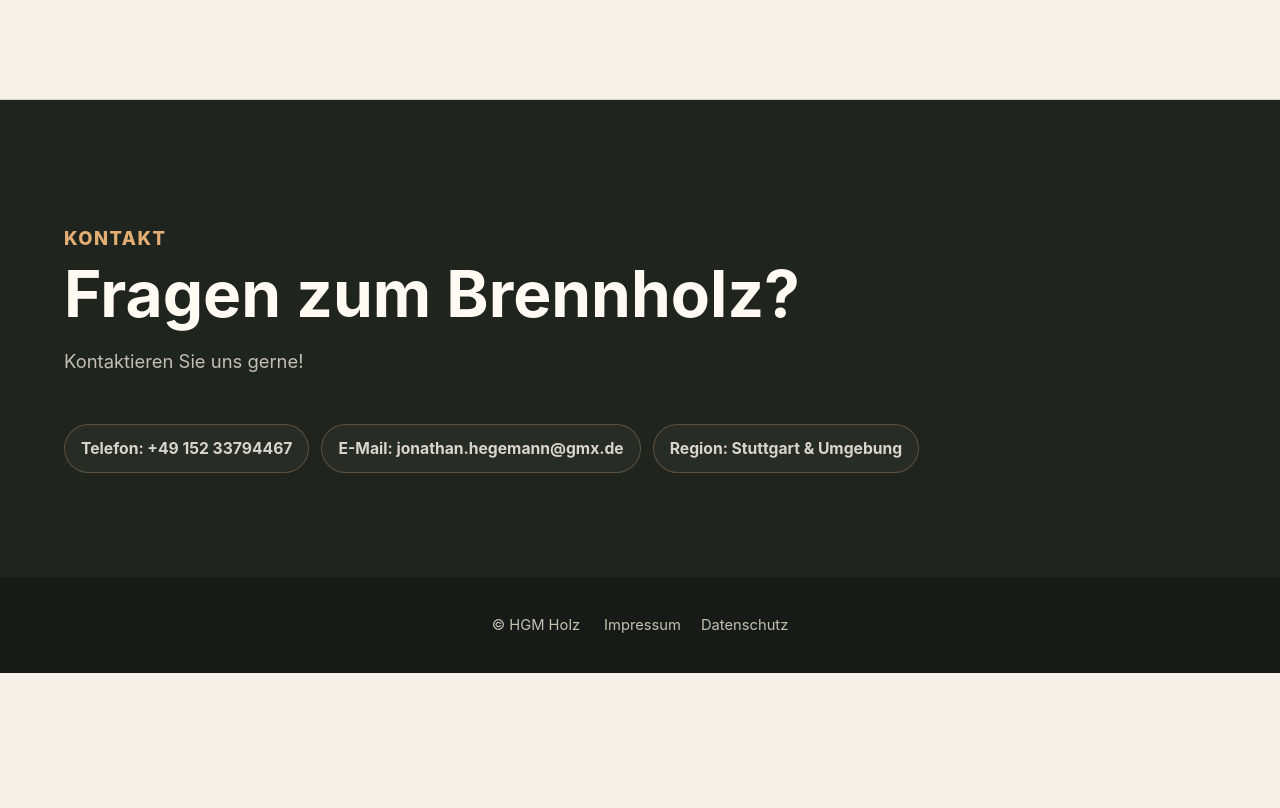
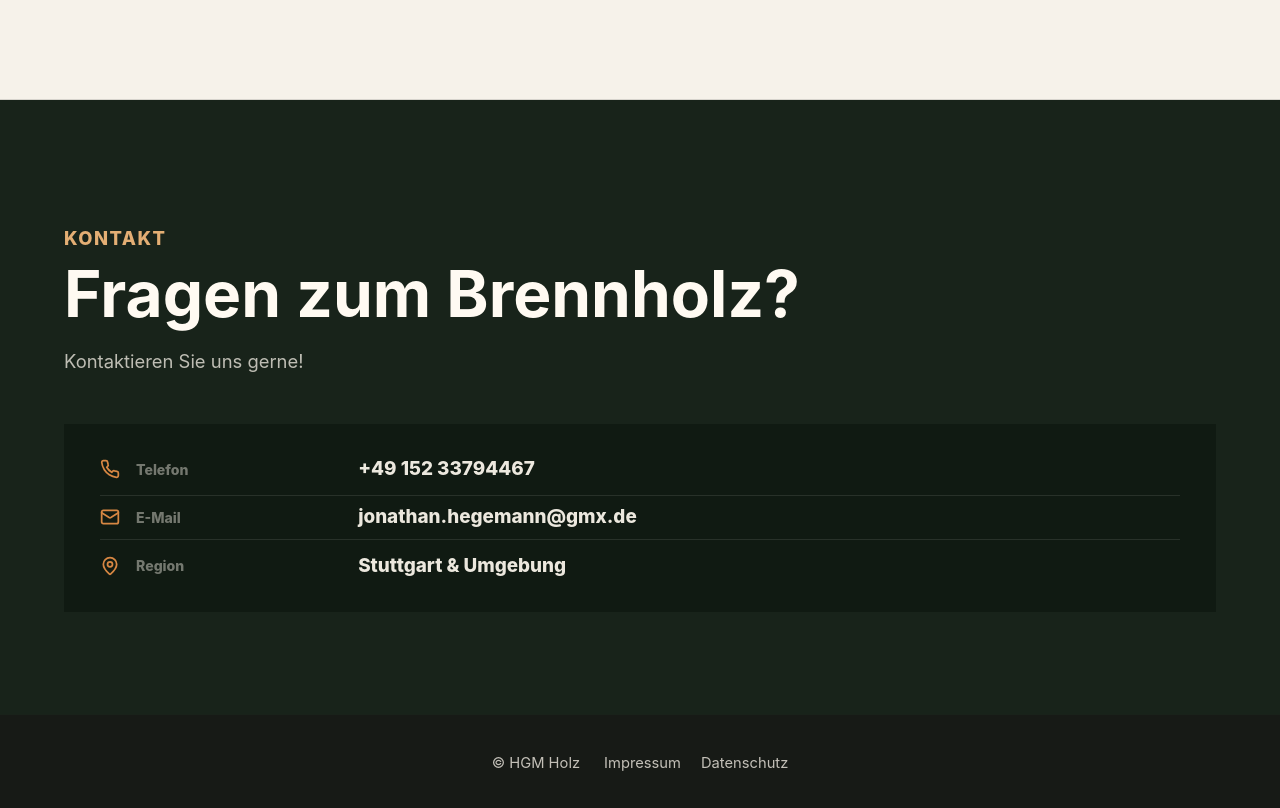
Before and after one commit to LeoH04/hgm_holz, a website: page index.html in a window 1280 px wide. Shown: the part 3966-4774 px from the top of the page. Before the commit the page ends 4639 px from the top, so only its background shows below. Drawn offline with Linux system fonts and the light colour scheme.

Commit message:
Changed contact info

```diff
--- a/index.html
+++ b/index.html
@@ -240,11 +240,37 @@
               Kontaktieren Sie uns gerne!
             </p>
           </div>
-          <div class="contact__box">
-            <p>Telefon: +49 152 33794467</p>
-            <p>E-Mail: jonathan.hegemann@gmx.de</p>
-            <p>Region: Stuttgart & Umgebung</p>
-          </div>
+          <dl class="contact__list" aria-label="Kontaktdaten">
+            <div class="contact__item">
+              <dt>
+                <svg class="contact__icon" viewBox="0 0 24 24" aria-hidden="true" focusable="false">
+                  <path d="M22 16.92v3a2 2 0 0 1-2.18 2 19.8 19.8 0 0 1-8.63-3.07 19.5 19.5 0 0 1-6-6A19.8 19.8 0 0 1 2.12 4.18 2 2 0 0 1 4.11 2h3a2 2 0 0 1 2 1.72c.13.96.35 1.9.66 2.81a2 2 0 0 1-.45 2.11L8.09 9.91a16 16 0 0 0 6 6l1.27-1.23a2 2 0 0 1 2.11-.45c.91.31 1.85.53 2.81.66A2 2 0 0 1 22 16.92z"></path>
+                </svg>
+                <span>Telefon</span>
+              </dt>
+              <dd><a href="tel:+4915233794467">+49 152 33794467</a></dd>
+            </div>
+            <div class="contact__item">
+              <dt>
+                <svg class="contact__icon" viewBox="0 0 24 24" aria-hidden="true" focusable="false">
+                  <path d="m22 7-8.97 5.7a2 2 0 0 1-2.06 0L2 7"></path>
+                  <rect width="20" height="16" x="2" y="4" rx="2"></rect>
+                </svg>
+                <span>E-Mail</span>
+              </dt>
+              <dd><a href="mailto:jonathan.hegemann@gmx.de">jonathan.hegemann@gmx.de</a></dd>
+            </div>
+            <div class="contact__item">
+              <dt>
+                <svg class="contact__icon" viewBox="0 0 24 24" aria-hidden="true" focusable="false">
+                  <path d="M20 10c0 4.99-5.54 10.19-7.4 11.8a1 1 0 0 1-1.2 0C9.54 20.19 4 14.99 4 10a8 8 0 0 1 16 0z"></path>
+                  <circle cx="12" cy="10" r="3"></circle>
+                </svg>
+                <span>Region</span>
+              </dt>
+              <dd>Stuttgart &amp; Umgebung</dd>
+            </div>
+          </dl>
         </div>
       </section>
     </main>
--- a/style.css
+++ b/style.css
@@ -599,7 +599,7 @@ details p {
 }
 
 .contact {
-  background: #20241f;
+  background: #18231a;
   color: #fffaf2;
 }
 
@@ -616,20 +616,71 @@ details p {
   color: rgba(255, 250, 240, 0.72);
 }
 
-.contact__box {
-  display: flex;
-  flex-wrap: wrap;
-  gap: 12px;
-  color: rgba(255, 250, 240, 0.82);
-  font-size: 0.98rem;
-  font-weight: 700;
+.contact__list {
+  display: grid;
+  margin: 0;
+  padding: clamp(16px, 3vw, 28px) clamp(16px, 3vw, 36px);
+  background: #101a12;
+  color: rgba(255, 250, 240, 0.9);
 }
 
-.contact__box p {
-  padding: 12px 16px;
-  border: 1px solid rgba(227, 174, 116, 0.28);
-  border-radius: 999px;
-  background: rgba(255, 250, 240, 0.04);
+.contact__item {
+  display: grid;
+  grid-template-columns: minmax(118px, 0.28fr) minmax(0, 1fr);
+  gap: clamp(14px, 3vw, 28px);
+  align-items: center;
+  min-height: 44px;
+  padding: 8px 0;
+  border-bottom: 1px solid rgba(255, 250, 240, 0.1);
+}
+
+.contact__item:first-child {
+  padding-top: 0;
+}
+
+.contact__item:last-child {
+  padding-bottom: 0;
+  border-bottom: 0;
+}
+
+.contact__item dt {
+  display: grid;
+  grid-template-columns: 24px minmax(0, 1fr);
+  gap: 12px;
+  align-items: center;
+  color: rgba(255, 250, 240, 0.42);
+  font-size: clamp(0.82rem, 1.1vw, 0.95rem);
+  font-weight: 850;
+}
+
+.contact__item dd {
+  min-width: 0;
+  margin: 0;
+  color: rgba(255, 250, 240, 0.92);
+  font-size: clamp(1rem, 1.55vw, 1.18rem);
+  font-weight: 850;
+  line-height: 1.2;
+  overflow-wrap: anywhere;
+}
+
+.contact__item a {
+  transition: color 160ms ease;
+}
+
+.contact__item a:hover,
+.contact__item a:focus-visible {
+  color: #e3ae74;
+}
+
+.contact__icon {
+  width: 20px;
+  height: 20px;
+  color: #d78743;
+  stroke: currentColor;
+  stroke-width: 2.1;
+  stroke-linecap: round;
+  stroke-linejoin: round;
+  fill: none;
 }
 
 .site-footer {
@@ -717,6 +768,27 @@ details p {
     margin-top: 56px;
   }
 
+  .contact__list {
+    padding: 16px;
+  }
+
+  .contact__item {
+    grid-template-columns: 1fr;
+    gap: 6px;
+    min-height: 0;
+    padding: 12px 0;
+  }
+
+  .contact__item dt {
+    grid-template-columns: 24px minmax(0, 1fr);
+    gap: 10px;
+  }
+
+  .contact__icon {
+    width: 20px;
+    height: 20px;
+  }
+
   .site-footer {
     align-items: center;
     flex-direction: column;
```
